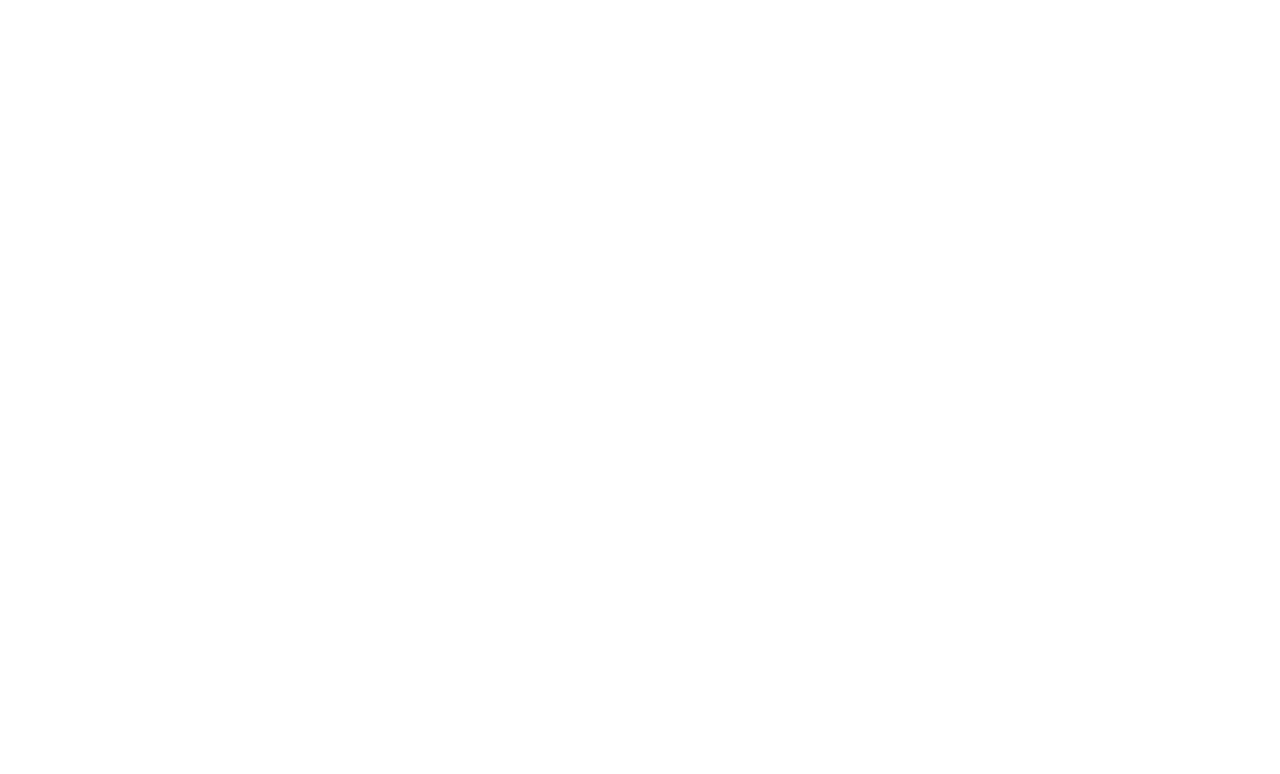
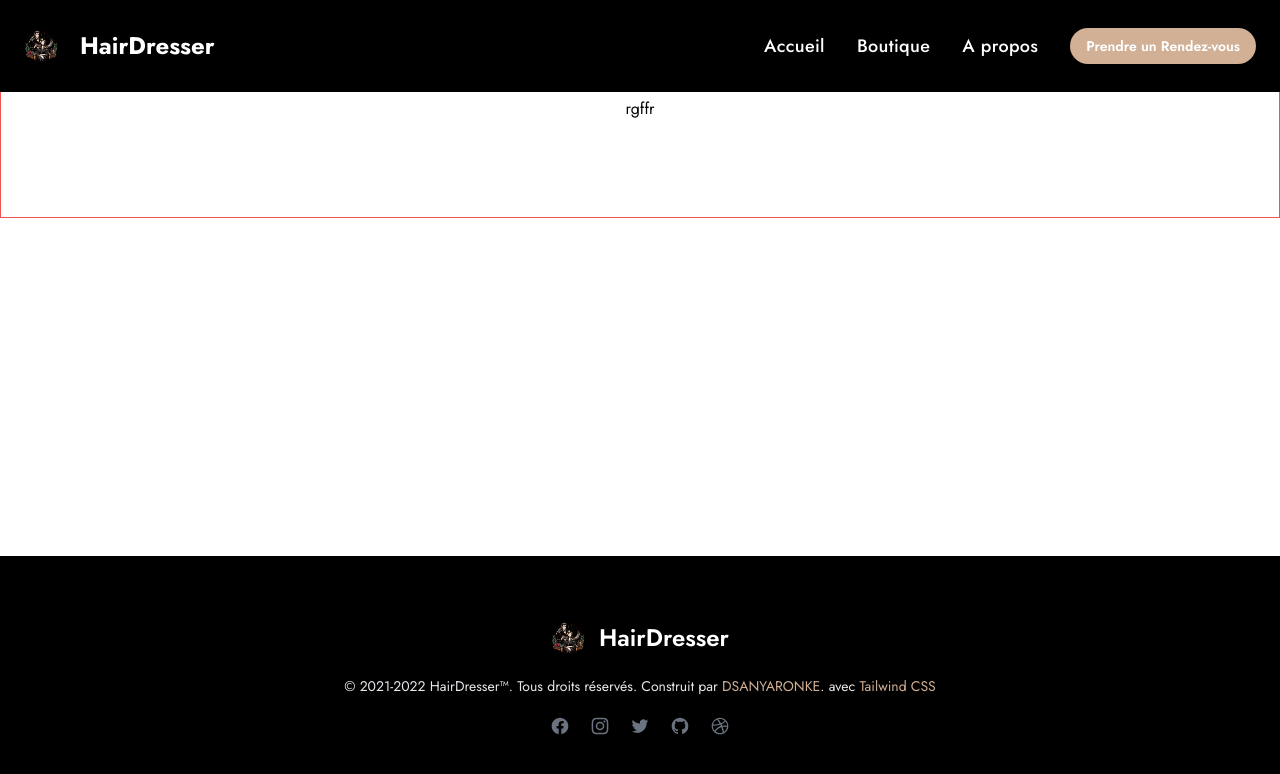
Before and after one commit to CodeQuasarr/barber_shop, a Vue app: page /login in a window 1280 px wide. Before the commit this address had no page. Shown: the top 774 px of the page. Built offline with nearby package versions, Linux system fonts and the light colour scheme.

Commit message:
Fixer le footer au pied de la page, mettre en place PrimeVue et les route vers le login et le register

```diff
--- a/package.json
+++ b/package.json
@@ -14,6 +14,7 @@
   "dependencies": {
     "flowbite": "^2.4.1",
     "pinia": "^2.1.7",
+    "primevue": "^4.0.2",
     "vue": "^3.4.29",
     "vue-router": "^4.3.3"
   },
--- a/src/layouts/DefautTemplate.vue
+++ b/src/layouts/DefautTemplate.vue
@@ -4,9 +4,11 @@ import CFooter from "@/layouts/visitors/CFooter.vue";
 </script>
 
 <template>
-  <div class="jost">
+  <div class="jost flex flex-col min-h-screen">
       <CHeader/>
-      <RouterView />
+      <div class="flex-1">
+          <RouterView />
+      </div>
       <CFooter/>
   </div>
 </template>
--- a/src/layouts/visitors/CHeader.vue
+++ b/src/layouts/visitors/CHeader.vue
@@ -4,7 +4,7 @@
 
 <template>
   <header>
-    <nav class="z-50 w-full fixed bg-black">
+    <nav class="z-50 w-full fixed bg-black py-3">
       <div class="max-w-7xl mx-auto px-6 md:px-12 xl:px-6">
         <div class="flex flex-wrap items-center justify-between py-2 gap-6 md:py-4 md:gap-0 relative">
           <input aria-hidden="true" type="checkbox" name="toggle_nav" id="toggle_nav" class="hidden peer">
@@ -18,8 +18,8 @@
 
             <div class="relative flex items-center lg:hidden max-h-10">
               <label role="button" for="toggle_nav" aria-label="humburger" id="hamburger" class="relative  p-6 -mr-6">
-                <div aria-hidden="true" id="line" class="m-auto h-0.5 w-5 rounded bg-sky-900 dark:bg-gray-300 transition duration-300"></div>
-                <div aria-hidden="true" id="line2" class="m-auto mt-2 h-0.5 w-5 rounded bg-sky-900 dark:bg-gray-300 transition duration-300"></div>
+                <div aria-hidden="true" id="line" class="m-auto h-0.5 w-5 rounded bg-white transition duration-300"></div>
+                <div aria-hidden="true" id="line2" class="m-auto mt-2 h-0.5 w-5 rounded bg-white transition duration-300"></div>
               </label>
             </div>
           </div>
--- a/src/main.ts
+++ b/src/main.ts
@@ -1,12 +1,14 @@
 import './assets/main.css'
 import { createApp } from 'vue'
 import { createPinia } from 'pinia'
+import PrimeVue from "primevue/config";
 import App from './App.vue'
 import router from './router'
 
 const app = createApp(App)
 
-app.use(createPinia())
-app.use(router)
-
-app.mount('#app')
+app
+    .use(createPinia())
+    .use(router)
+    .use(PrimeVue, { unstyled: true })
+    .mount('#app')
--- a/src/router/index.ts
+++ b/src/router/index.ts
@@ -1,9 +1,10 @@
-import { createRouter, createWebHistory } from 'vue-router'
+import {createRouter, createWebHistory} from 'vue-router'
 import DefautTemplate from "@/layouts/DefautTemplate.vue";
 import HomeView from "@/views/HomeView.vue";
 import PurchaseView from "@/views/PurchaseView.vue";
 import ProductsView from "@/views/ProductsView.vue";
 import AboutView from "@/views/AboutView.vue";
+import LoginView from "@/views/auth/LoginView.vue";
 
 const router = createRouter({
     history: createWebHistory(import.meta.env.BASE_URL),
@@ -13,6 +14,7 @@ const router = createRouter({
             name: 'home',
             component: DefautTemplate,
             children: [
+                {path: '/login', name: 'Login', component: LoginView},
                 {path: '/', name: 'HOME', component: HomeView},
                 {path: '/products/:id', name: 'PRODUCT_ITEM', component: PurchaseView},
                 {path: '/products', name: 'PRODUCT', component: ProductsView},
--- /dev/null
+++ b/src/views/auth/LoginView.vue
@@ -0,0 +1,20 @@
+<script setup lang="ts">
+
+
+const handleLogin = (e: Event) => {
+    e.preventDefault();
+    console.log('Login');
+}
+</script>
+
+<template>
+    <div class="py-24 flex items-center justify-center h-full border border-red-500">
+        <div>
+            rgffr
+        </div>
+    </div>
+</template>
+
+<style scoped>
+
+</style>
```
Also changed, not shown: src/views/auth/RégisterView.vue (added, +11 -0 lines), 1 other file (tests, documents, lock files or other folders). Lines whose indentation alone changed are shown as unchanged.
